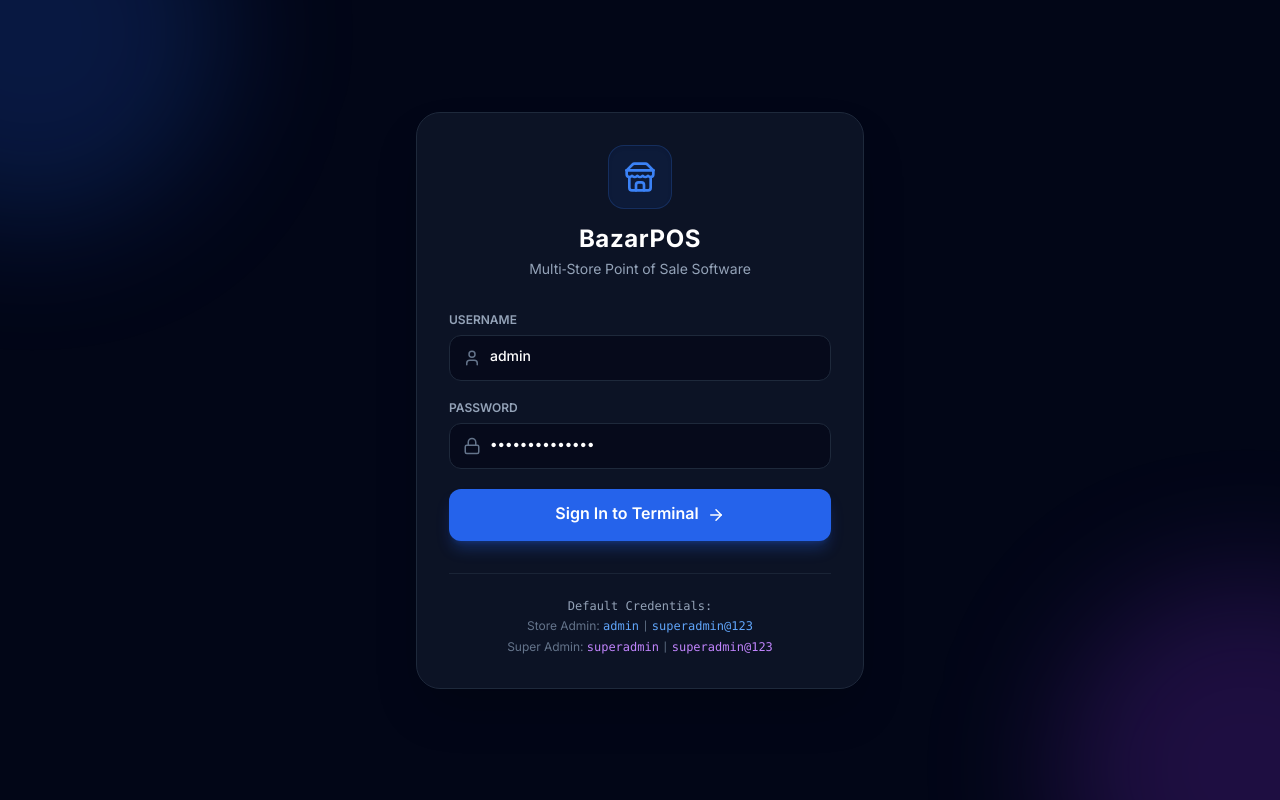
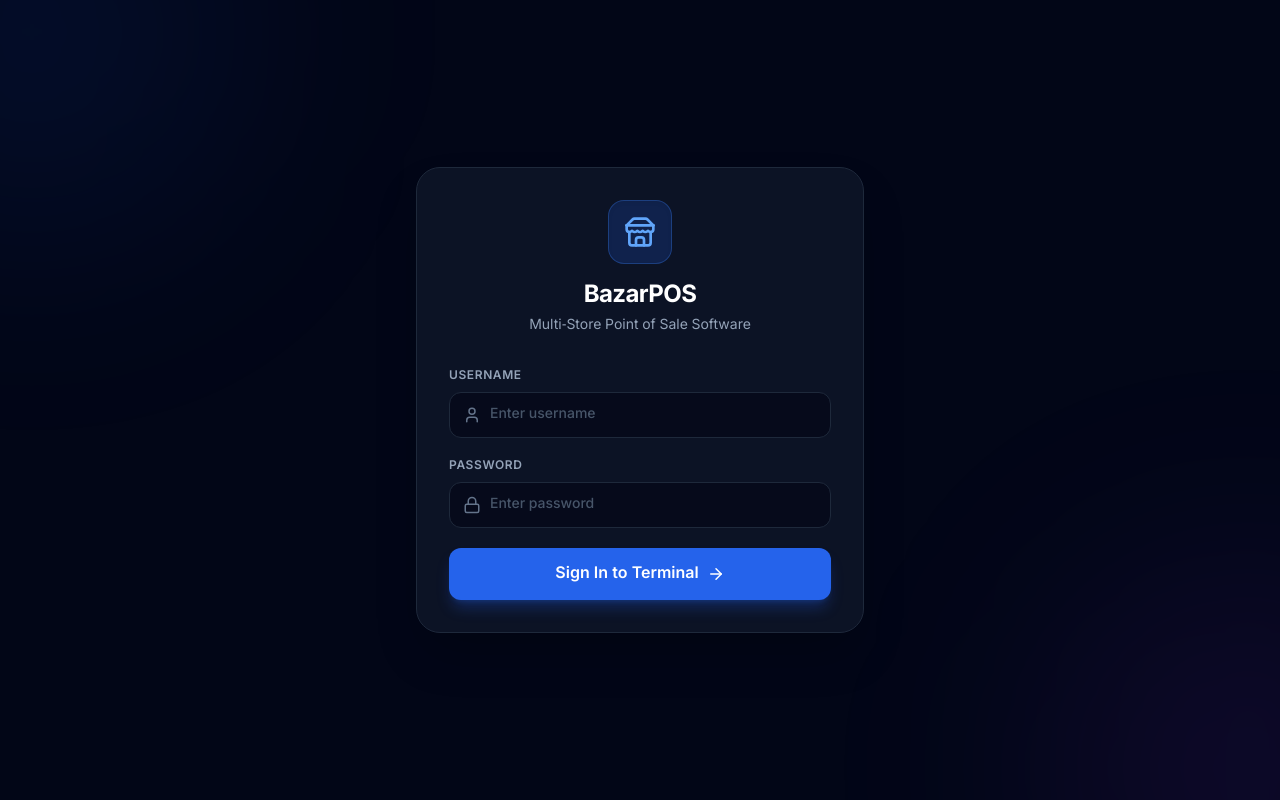
Before and after one commit to hisam84/BazarPOS, a Next.js app: page /login in a window 1280 px wide. Built offline with nearby package versions, Linux system fonts and the light colour scheme.

Commit message:
Remove demo credentials box and default values from login page

```diff
--- a/src/app/login/page.js
+++ b/src/app/login/page.js
@@ -5,8 +5,8 @@ import { useRouter } from 'next/navigation';
 import { Store, ShieldCheck, Lock, User, ArrowRight } from 'lucide-react';
 
 export default function LoginPage() {
-  const [username, setUsername] = useState('admin');
-  const [password, setPassword] = useState('superadmin@123');
+  const [username, setUsername] = useState('');
+  const [password, setPassword] = useState('');
   const [loading, setLoading] = useState(false);
   const [error, setError] = useState('');
   const router = useRouter();
@@ -33,42 +33,44 @@ export default function LoginPage() {
       // Save user session
       localStorage.setItem('bazarpos_user', JSON.stringify(data.user));
 
-      if (data.role === 'superadmin') {
+      if (data.user?.role === 'superadmin') {
         router.push('/superadmin/dashboard');
       } else {
-        router.push('/');
+        router.push('/dashboard');
       }
     } catch (err) {
       setError('Connection error. Please try again.');
+      setLoading(false);
     } finally {
       setLoading(false);
     }
   };
 
   return (
-    <div className="min-h-screen bg-slate-950 flex items-center justify-center p-4 relative overflow-hidden">
-      {/* Dynamic Background Accents */}
-      <div className="absolute -top-40 -left-40 w-96 h-96 bg-blue-600/20 rounded-full blur-3xl"></div>
-      <div className="absolute -bottom-40 -right-40 w-96 h-96 bg-purple-600/20 rounded-full blur-3xl"></div>
+    <div className="min-h-screen bg-slate-950 flex flex-col items-center justify-center p-4 relative overflow-hidden">
+      {/* Background Glow */}
+      <div className="absolute -top-40 -left-40 w-96 h-96 bg-blue-600/10 rounded-full blur-[120px] pointer-events-none" />
+      <div className="absolute -bottom-40 -right-40 w-96 h-96 bg-purple-600/10 rounded-full blur-[120px] pointer-events-none" />
 
-      <div className="w-full max-w-md bg-slate-900/80 backdrop-blur-xl border border-slate-800 rounded-3xl p-8 shadow-2xl z-10">
-        <div className="text-center mb-8">
-          <div className="w-16 h-16 bg-blue-600/10 border border-blue-500/20 rounded-2xl flex items-center justify-center mx-auto mb-4 text-blue-500 shadow-inner">
+      {/* Main Card */}
+      <div className="w-full max-w-md bg-slate-900/80 border border-slate-800 backdrop-blur-xl p-8 rounded-3xl shadow-2xl relative z-10">
+        <div className="flex flex-col items-center mb-8">
+          <div className="w-16 h-16 bg-blue-600/20 border border-blue-500/30 rounded-2xl flex items-center justify-center text-blue-400 mb-4 shadow-inner">
             <Store size={32} />
           </div>
-          <h1 className="text-2xl font-bold text-white tracking-wide">BazarPOS</h1>
+          <h1 className="text-2xl font-bold text-white tracking-tight">BazarPOS</h1>
           <p className="text-slate-400 text-sm mt-1">Multi-Store Point of Sale Software</p>
         </div>
 
         {error && (
-          <div className="mb-6 p-3 bg-rose-500/10 border border-rose-500/30 rounded-xl text-rose-400 text-sm text-center font-medium">
+          <div className="mb-6 p-4 bg-rose-500/10 border border-rose-500/20 rounded-xl text-rose-400 text-sm font-medium text-center">
             {error}
           </div>
         )}
 
         <form onSubmit={handleLogin} className="space-y-5">
           <div>
-            <label className="block text-xs font-semibold uppercase text-slate-400 mb-1.5">
+            <label className="block text-xs font-semibold uppercase tracking-wider text-slate-400 mb-2">
               Username
             </label>
             <div className="relative">
@@ -85,7 +87,7 @@ export default function LoginPage() {
           </div>
 
           <div>
-            <label className="block text-xs font-semibold uppercase text-slate-400 mb-1.5">
+            <label className="block text-xs font-semibold uppercase tracking-wider text-slate-400 mb-2">
               Password
             </label>
             <div className="relative">
@@ -110,12 +112,6 @@ export default function LoginPage() {
             {!loading && <ArrowRight size={18} />}
           </button>
         </form>
-
-        <div className="mt-8 pt-6 border-t border-slate-800/80 text-center text-xs text-slate-500 space-y-1">
-          <p className="font-mono text-slate-400">Default Credentials:</p>
-          <p>Store Admin: <span className="text-blue-400 font-mono">admin</span> | <span className="text-blue-400 font-mono">superadmin@123</span></p>
-          <p>Super Admin: <span className="text-purple-400 font-mono">superadmin</span> | <span className="text-purple-400 font-mono">superadmin@123</span></p>
-        </div>
       </div>
     </div>
   );
```
